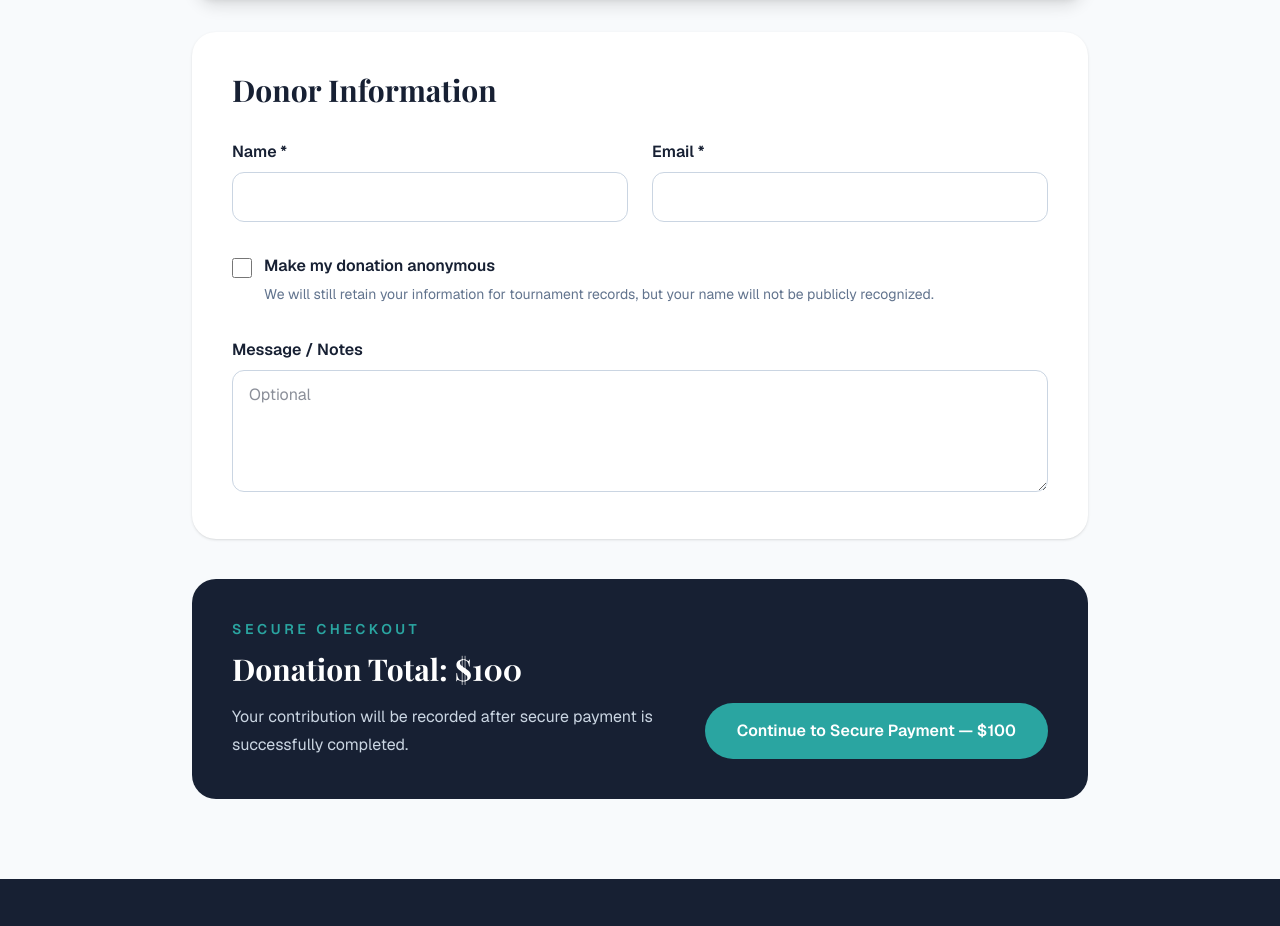
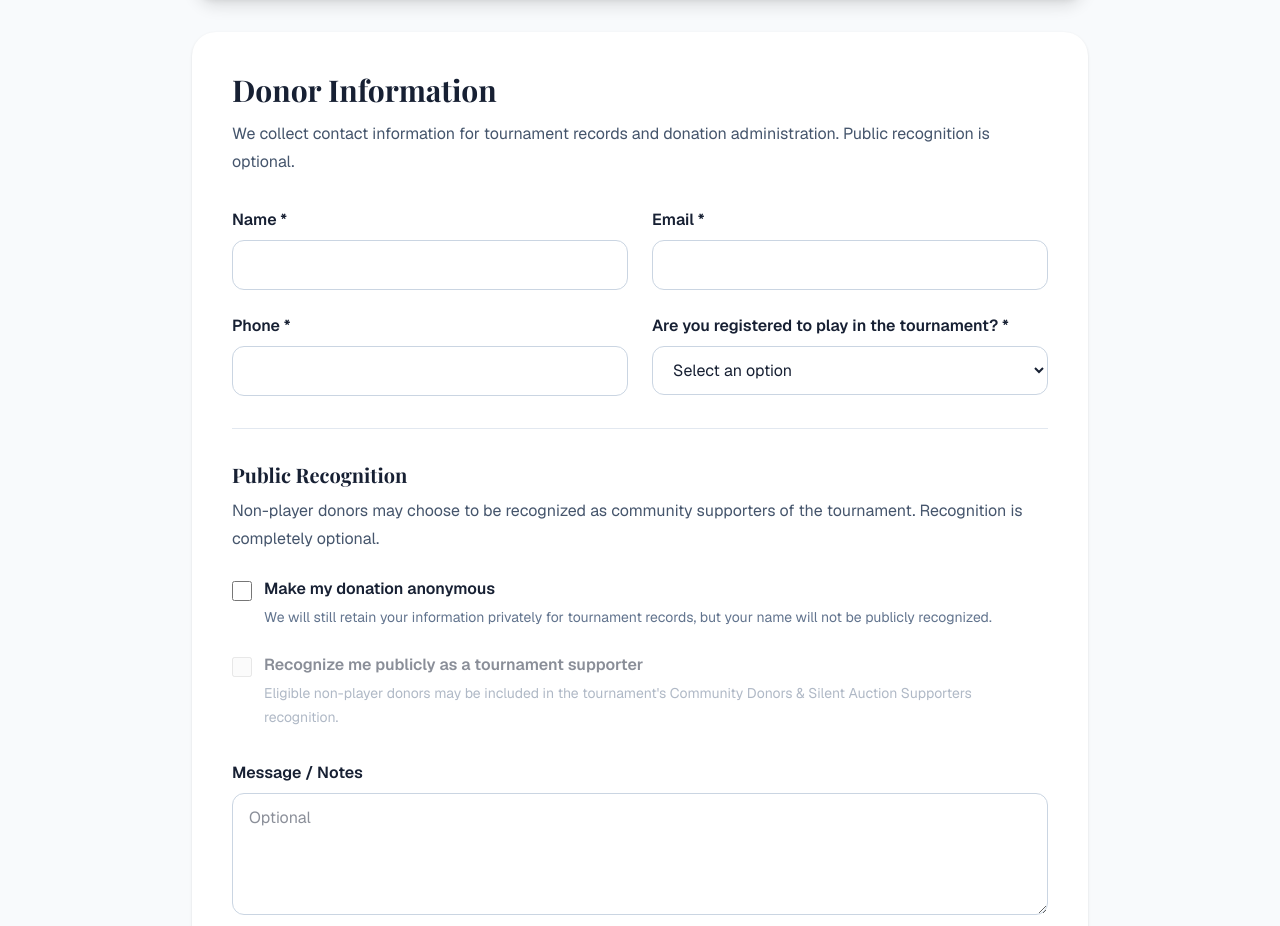
Before and after one commit to chadmillermemorial/chad-miller-memorial, a Next.js app: page /register/donate in a window 1280 px wide. Shown: the part 881-1807 px from the top of the page. Built offline with nearby package versions, Linux system fonts and the light colour scheme; a web font is replaced by a local one.

Commit message:
Complete donation recognition flow

```diff
--- a/app/api/donation-checkout/route.ts
+++ b/app/api/donation-checkout/route.ts
@@ -3,78 +3,222 @@ import Stripe from "stripe";
 
 export const runtime = "nodejs";
 
-const stripeSecretKey = process.env.STRIPE_SECRET_KEY;
+const stripeSecretKey =
+  process.env.STRIPE_SECRET_KEY;
 
 export async function POST(request: Request) {
   try {
     if (!stripeSecretKey) {
-      throw new Error("STRIPE_SECRET_KEY is not configured.");
+      throw new Error(
+        "STRIPE_SECRET_KEY is not configured."
+      );
     }
 
-    const stripe = new Stripe(stripeSecretKey);
-    const formData = await request.formData();
+    const stripe =
+      new Stripe(stripeSecretKey);
+
+    const formData =
+      await request.formData();
 
     const donorName =
-      formData.get("donorName")?.toString().trim() || "";
+      formData
+        .get("donorName")
+        ?.toString()
+        .trim() || "";
 
     const email =
-      formData.get("email")?.toString().trim() || "";
+      formData
+        .get("email")
+        ?.toString()
+        .trim() || "";
+
+    const phone =
+      formData
+        .get("phone")
+        ?.toString()
+        .trim() || "";
+
+    const registeredPlayer =
+      formData
+        .get("registeredPlayer")
+        ?.toString()
+        .trim() || "";
 
     const anonymous =
       formData.get("anonymous") === "on";
 
+    const requestedPublicRecognition =
+      formData.get("publicRecognition") ===
+      "on";
+
+    const requestedPublicRecognitionName =
+      formData
+        .get("publicRecognitionName")
+        ?.toString()
+        .trim() || "";
+
     const notes =
-      formData.get("notes")?.toString().trim() || "";
+      formData
+        .get("notes")
+        ?.toString()
+        .trim() || "";
 
-    const requestedAmount = Number(
-      formData.get("donationAmount")?.toString()
+    const requestedAmount =
+      Number(
+        formData
+          .get("donationAmount")
+          ?.toString()
       );
 
-    if (!donorName || !email) {
-      throw new Error("Donor name and email are required.");
+    /*
+     * Required donor information.
+     */
+    if (
+      !donorName ||
+      !email ||
+      !phone
+    ) {
+      throw new Error(
+        "Donor name, email, and phone are required."
+      );
     }
 
     if (
-      !Number.isFinite(requestedAmount) ||
+      registeredPlayer !== "Yes" &&
+      registeredPlayer !== "No"
+    ) {
+      throw new Error(
+        "Please indicate whether you are registered to play in the tournament."
+      );
+    }
+
+    if (
+      !Number.isFinite(
+        requestedAmount
+      ) ||
       requestedAmount < 1
     ) {
-      throw new Error("Donation amount must be at least $1.");
+      throw new Error(
+        "Donation amount must be at least $1."
+      );
     }
 
     const donationAmount =
-      Math.round(requestedAmount * 100) / 100;
+      Math.round(
+        requestedAmount * 100
+      ) / 100;
 
-    const origin = new URL(request.url).origin;
+    /*
+     * Public recognition rules are enforced
+     * on the server as well as in the form.
+     *
+     * A donor may only receive community-donor
+     * recognition when:
+     *
+     * - they are NOT registered to play;
+     * - the donation is NOT anonymous; and
+     * - they explicitly request recognition.
+     */
+    const publicRecognition =
+      registeredPlayer === "No" &&
+      !anonymous &&
+      requestedPublicRecognition;
 
-    const session = await stripe.checkout.sessions.create({
+    /*
+     * If an eligible donor requests recognition
+     * but leaves the recognition name blank,
+     * use the donor's entered name.
+     */
+    const publicRecognitionName =
+      publicRecognition
+        ? (
+            requestedPublicRecognitionName ||
+            donorName
+          ).slice(0, 450)
+        : "";
+
+    const metadata: Record<
+      string,
+      string
+    > = {
+      paymentType: "donation",
+
+      donorName:
+        donorName.slice(0, 450),
+
+      email:
+        email.slice(0, 450),
+
+      phone:
+        phone.slice(0, 450),
+
+      registeredPlayer,
+
+      anonymous:
+        anonymous
+          ? "Yes"
+          : "No",
+
+      publicRecognition:
+        publicRecognition
+          ? "Yes"
+          : "No",
+
+      publicRecognitionName,
+
+      notes:
+        notes.slice(0, 450),
+    };
+
+    const origin =
+      new URL(
+        request.url
+      ).origin;
+
+    const session =
+      await stripe.checkout.sessions.create({
         mode: "payment",
 
-      customer_email: email,
+        customer_email:
+          email,
 
         line_items: [
           {
             price_data: {
-            currency: "usd",
+              currency:
+                "usd",
 
               product_data: {
-              name: "CSM Chad Miller Memorial Donation",
+                name:
+                  "CSM Chad Miller Memorial Donation",
+
                 description:
                   "Contribution benefiting the Command Sergeant Major Chad Miller Memorial Golf Tournament.",
               },
 
-            unit_amount: Math.round(donationAmount * 100),
+              unit_amount:
+                Math.round(
+                  donationAmount *
+                    100
+                ),
             },
 
             quantity: 1,
           },
         ],
 
-      metadata: {
-        paymentType: "donation",
-        donorName,
-        email,
-        anonymous: anonymous ? "Yes" : "No",
-        notes: notes.slice(0, 450),
+        /*
+         * Session metadata is what our Stripe
+         * webhook reads after successful payment.
+         */
+        metadata,
+
+        /*
+         * Also store the same metadata on the
+         * PaymentIntent for payment/refund auditing.
+         */
+        payment_intent_data: {
+          metadata,
         },
 
         success_url:
@@ -85,22 +229,33 @@ export async function POST(request: Request) {
       });
 
     if (!session.url) {
-      throw new Error("Stripe did not return a checkout URL.");
+      throw new Error(
+        "Stripe did not return a checkout URL."
+      );
     }
 
-    return NextResponse.redirect(session.url, 303);
+    return NextResponse.redirect(
+      session.url,
+      303
+    );
   } catch (error) {
-    console.error("Donation checkout error:", error);
+    console.error(
+      "Donation checkout error:",
+      error
+    );
 
     return NextResponse.json(
       {
         ok: false,
+
         error:
           error instanceof Error
             ? error.message
             : "An unknown donation error occurred.",
       },
-      { status: 500 }
+      {
+        status: 500,
+      }
     );
   }
 }
--- a/app/register/donate/page.tsx
+++ b/app/register/donate/page.tsx
@@ -6,14 +6,27 @@ import Container from "@/components/ui/Container";
 
 const presetAmounts = [50, 100, 250, 500];
 
+type RegisteredPlayerStatus = "" | "Yes" | "No";
+
 export default function DonatePage() {
   const [amount, setAmount] = useState(100);
   const [customAmount, setCustomAmount] = useState("");
   const [useCustomAmount, setUseCustomAmount] = useState(false);
 
+  const [registeredPlayer, setRegisteredPlayer] =
+    useState<RegisteredPlayerStatus>("");
+
+  const [anonymous, setAnonymous] = useState(false);
+
+  const [publicRecognition, setPublicRecognition] =
+    useState(false);
+
   const donationAmount = useCustomAmount
     ? Math.max(Number(customAmount) || 0, 1)
     : amount;
+
+  const recognitionEligible =
+    registeredPlayer === "No" && !anonymous;
 
   return (
     <>
@@ -38,9 +51,9 @@ export default function DonatePage() {
               </h1>
 
               <p className="mt-6 max-w-2xl text-lg leading-8 text-slate-300">
-                Your contribution helps support the Command Sergeant Major Chad Miller
-                Memorial Golf Tournament and its mission of benefiting The
-                Honor Foundation.
+                Your contribution helps support the Command Sergeant Major
+                Chad Miller Memorial Golf Tournament and its mission of
+                benefiting The Honor Foundation.
               </p>
             </div>
           </div>
@@ -128,6 +141,11 @@ export default function DonatePage() {
                 Donor Information
               </h2>
 
+              <p className="mt-3 leading-7 text-slate-600">
+                We collect contact information for tournament records and
+                donation administration. Public recognition is optional.
+              </p>
+
               <div className="mt-8 grid gap-6 md:grid-cols-2">
                 <label className="block">
                   <span className="font-semibold">Name *</span>
@@ -136,6 +154,7 @@ export default function DonatePage() {
                     required
                     name="donorName"
                     type="text"
+                    autoComplete="name"
                     className="mt-2 w-full rounded-xl border border-slate-300 px-4 py-3"
                   />
                 </label>
@@ -147,15 +166,85 @@ export default function DonatePage() {
                     required
                     name="email"
                     type="email"
+                    autoComplete="email"
                     className="mt-2 w-full rounded-xl border border-slate-300 px-4 py-3"
                   />
                 </label>
+
+                <label className="block">
+                  <span className="font-semibold">Phone *</span>
+
+                  <input
+                    required
+                    name="phone"
+                    type="tel"
+                    autoComplete="tel"
+                    className="mt-2 w-full rounded-xl border border-slate-300 px-4 py-3"
+                  />
+                </label>
+
+                <label className="block">
+                  <span className="font-semibold">
+                    Are you registered to play in the tournament? *
+                  </span>
+
+                  <select
+                    required
+                    name="registeredPlayer"
+                    value={registeredPlayer}
+                    onChange={(event) => {
+                      const value =
+                        event.target.value as RegisteredPlayerStatus;
+
+                      setRegisteredPlayer(value);
+
+                      if (value !== "No") {
+                        setPublicRecognition(false);
+                      }
+                    }}
+                    className="mt-2 w-full rounded-xl border border-slate-300 bg-white px-4 py-3"
+                  >
+                    <option value="">
+                      Select an option
+                    </option>
+
+                    <option value="No">
+                      No
+                    </option>
+
+                    <option value="Yes">
+                      Yes
+                    </option>
+                  </select>
+                </label>
               </div>
 
-              <label className="mt-8 flex items-start gap-3">
+              <div className="mt-8 border-t border-slate-200 pt-8">
+                <h3 className="text-xl font-bold text-[var(--brand-navy)]">
+                  Public Recognition
+                </h3>
+
+                <p className="mt-2 leading-7 text-slate-600">
+                  Non-player donors may choose to be recognized as community
+                  supporters of the tournament. Recognition is completely
+                  optional.
+                </p>
+
+                <label className="mt-6 flex items-start gap-3">
                   <input
                     name="anonymous"
                     type="checkbox"
+                    checked={anonymous}
+                    onChange={(event) => {
+                      const nextAnonymous =
+                        event.target.checked;
+
+                      setAnonymous(nextAnonymous);
+
+                      if (nextAnonymous) {
+                        setPublicRecognition(false);
+                      }
+                    }}
                     className="mt-1 h-5 w-5"
                   />
 
@@ -165,14 +254,85 @@ export default function DonatePage() {
                     </span>
 
                     <span className="mt-1 block text-sm leading-6 text-slate-500">
-                    We will still retain your information for tournament
-                    records, but your name will not be publicly recognized.
+                      We will still retain your information privately for
+                      tournament records, but your name will not be publicly
+                      recognized.
                     </span>
                   </span>
                 </label>
 
+                <label
+                  className={`mt-6 flex items-start gap-3 ${
+                    !recognitionEligible
+                      ? "opacity-50"
+                      : ""
+                  }`}
+                >
+                  <input
+                    name="publicRecognition"
+                    type="checkbox"
+                    checked={publicRecognition}
+                    disabled={!recognitionEligible}
+                    onChange={(event) =>
+                      setPublicRecognition(
+                        event.target.checked
+                      )
+                    }
+                    className="mt-1 h-5 w-5"
+                  />
+
+                  <span>
+                    <span className="font-semibold">
+                      Recognize me publicly as a tournament supporter
+                    </span>
+
+                    <span className="mt-1 block text-sm leading-6 text-slate-500">
+                      Eligible non-player donors may be included in the
+                      tournament&apos;s Community Donors &amp; Silent Auction
+                      Supporters recognition.
+                    </span>
+                  </span>
+                </label>
+
+                {registeredPlayer === "Yes" && !anonymous && (
+                  <p className="mt-4 rounded-xl bg-slate-100 px-4 py-3 text-sm leading-6 text-slate-600">
+                    Community donor recognition is reserved for supporters
+                    who are not registered to play in the tournament.
+                  </p>
+                )}
+
+                {anonymous && (
+                  <p className="mt-4 rounded-xl bg-slate-100 px-4 py-3 text-sm leading-6 text-slate-600">
+                    Anonymous donations are not displayed in public
+                    tournament recognition.
+                  </p>
+                )}
+
+                {publicRecognition && (
+                  <label className="mt-6 block">
+                    <span className="font-semibold">
+                      Public Recognition Name
+                    </span>
+
+                    <input
+                      name="publicRecognitionName"
+                      type="text"
+                      placeholder="Optional — leave blank to use your donor name"
+                      className="mt-2 w-full rounded-xl border border-slate-300 px-4 py-3"
+                    />
+
+                    <span className="mt-2 block text-sm leading-6 text-slate-500">
+                      You may use your individual name, family name, business,
+                      or organization name.
+                    </span>
+                  </label>
+                )}
+              </div>
+
               <label className="mt-8 block">
-                <span className="font-semibold">Message / Notes</span>
+                <span className="font-semibold">
+                  Message / Notes
+                </span>
 
                 <textarea
                   name="notes"
@@ -191,12 +351,13 @@ export default function DonatePage() {
                   </p>
 
                   <h2 className="mt-3 text-3xl font-bold">
-                    Donation Total: ${donationAmount.toLocaleString()}
+                    Donation Total: $
+                    {donationAmount.toLocaleString()}
                   </h2>
 
                   <p className="mt-4 max-w-xl leading-7 text-slate-300">
-                    Your contribution will be recorded after secure payment is
-                    successfully completed.
+                    Your contribution will be recorded after secure payment
+                    is successfully completed.
                   </p>
                 </div>
 
```
Also changed, not shown: app/api/stripe-webhook/route.ts (+16 -0 lines). Lines whose indentation alone changed are shown as unchanged.
